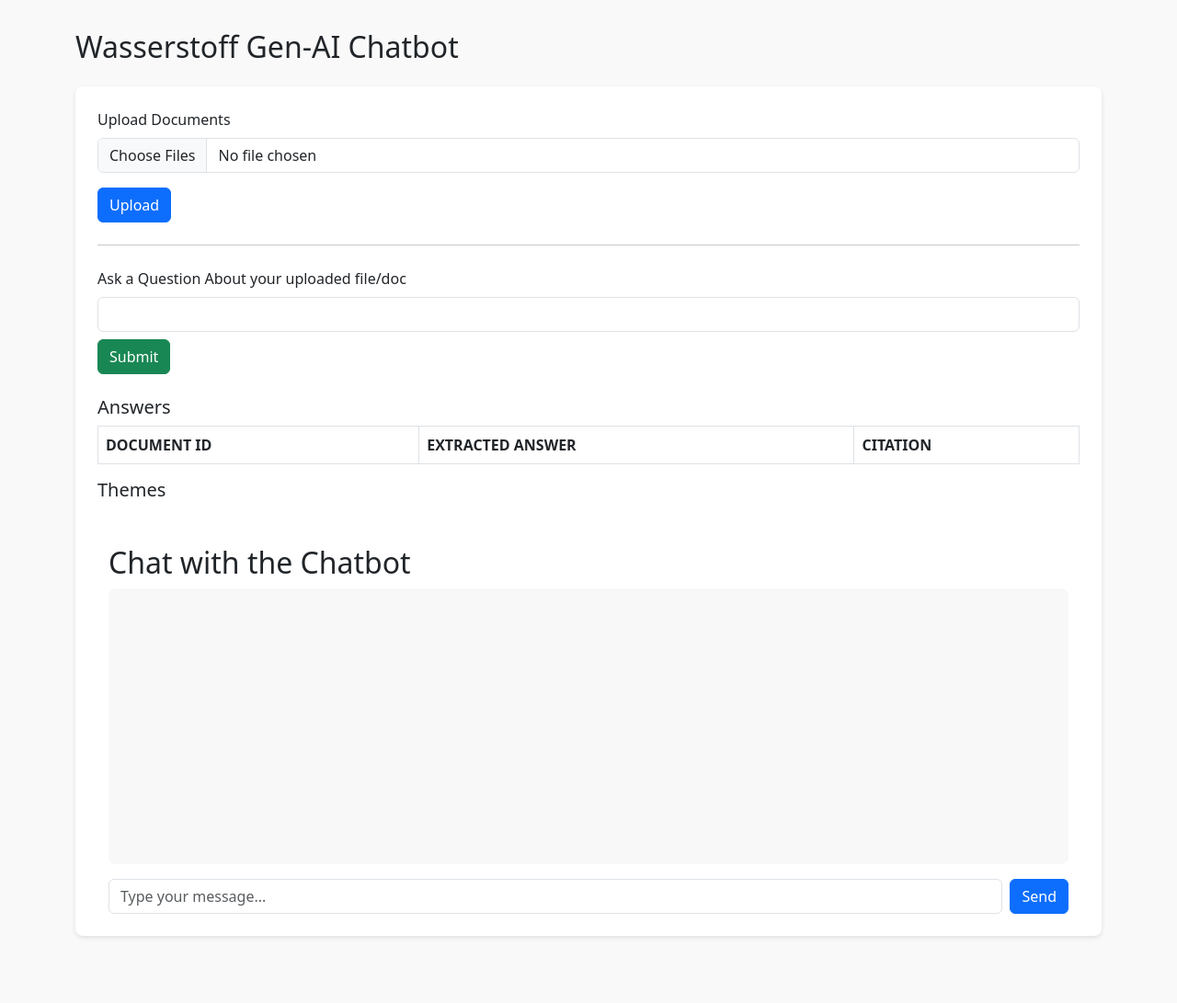
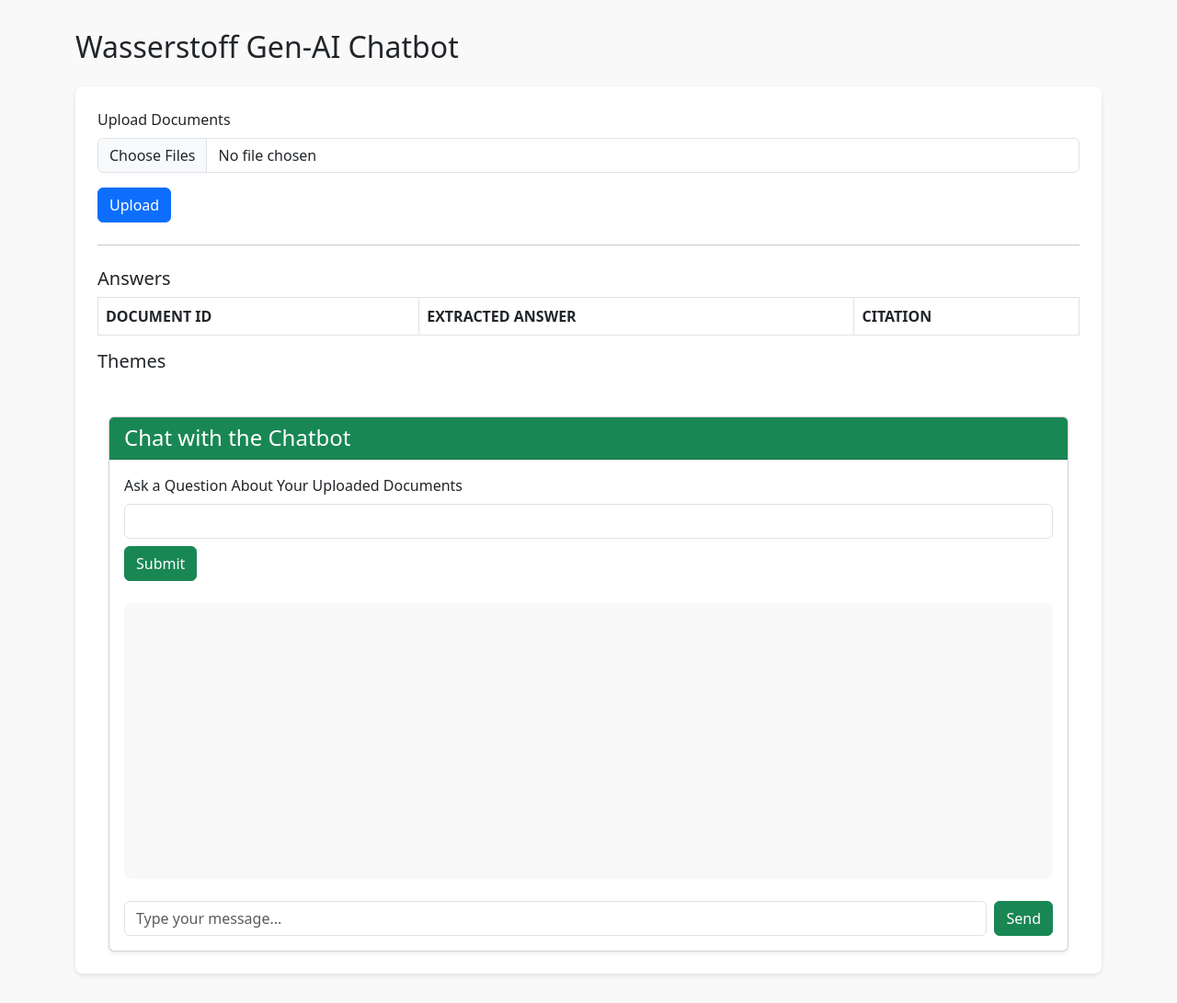
Before and after one commit to Atharv-web/atharv-gangodkar-wasserstoff-AiInternTask, a Flask app: page / in a window 1280 px wide. Shown: the whole page at 92% size. Before the commit the page ends 1020 px from the top, so only its background shows below. Run offline with Flask 3, Linux system fonts and the light colour scheme; lists and menus that the app fills with data are empty.

Commit message:
small changes made in app.py

```diff
--- a/chatbot/my_project/app.py
+++ b/chatbot/my_project/app.py
@@ -44,6 +44,7 @@ def ask_question():
         return jsonify({"error": "No question provided."}), 400
 
     result = answer_question_with_themes(user_question)
+    session_history.append(AIMessage(content = str(result)))
     return jsonify(result)
 
 @app.route("/chat", methods=["POST"])
@@ -52,9 +53,8 @@ def chat():
     if not user_message:
         return jsonify({"error": "No message provided."}), 400
 
-    session_history.append(HumanMessage(content=user_message))
-
     try:
+        session_history.append(HumanMessage(content=user_message))
         bot_response = chatbot(session_history)
         session_history.append(AIMessage(content=bot_response))
         return jsonify({"response": bot_response})
--- a/chatbot/my_project/models/embeddings.py
+++ b/chatbot/my_project/models/embeddings.py
@@ -30,9 +30,6 @@ def embed_and_index(loaded_docs):
     # Add documents to the vector store
     vecdb.add_documents(loaded_docs)
 
-    # Save the vector store
-    # vecdb.save_local(DATABASE_NAME)
-
 def semantic_search(query):
     global vecdb
 
@@ -48,7 +45,7 @@ def semantic_search(query):
             )
 
         retriever = vecdb.as_retriever(
-            search_kwargs={"k": 3}  # Limit to top 3 most relevant documents
+            search_kwargs={"k": 3}
         )
         retrieved_docs = retriever.invoke(query)
         return retrieved_docs
--- a/chatbot/my_project/models/llm.py
+++ b/chatbot/my_project/models/llm.py
@@ -52,10 +52,9 @@ Return your answer in this JSON format:
     }}
   ]
 }}
-
 """
     model = model_call()
-    # # Run Model call
+
     response = model.invoke(prompt)
     try:
         # Clean the response content and parse JSON
--- a/chatbot/my_project/services/query.py
+++ b/chatbot/my_project/services/query.py
@@ -1,7 +1,5 @@
 from models.llm import get_answer_and_themes,model_call
 from models.embeddings import semantic_search
-from langchain_core.messages import HumanMessage,AIMessage
-import json
 
 def answer_question_with_themes(query):
     top_docs = semantic_search(query)
--- a/chatbot/my_project/templates/index.html
+++ b/chatbot/my_project/templates/index.html
@@ -24,12 +24,6 @@
 
         <hr class="my-4">
 
-        <form id="queryForm">
-            <label for="question" class="form-label">Ask a Question About your uploaded file/doc</label>
-            <input type="text" class="form-control" id="question" name="question" required>
-            <button type="submit" class="btn btn-success mt-2">Submit</button>
-        </form>
-
         <div class="output mt-4">
             <h5>Answers</h5>
             <table class="table table-bordered" id="answersTable">
@@ -42,14 +36,29 @@
         </div>
 
         <div class="container mt-5">
-            <h2>Chat with the Chatbot</h2>
-            <div id="chatWindow" style="height: 300px; overflow-y: auto; background: #f8f8f8; padding: 1rem; border-radius: 8px; margin-bottom: 1rem;">
-              <!-- Chat history will appear here -->
+            <div class="card shadow-sm">
+                <div class="card-header bg-success text-white">
+                    <h4 class="mb-0">Chat with the Chatbot</h4>
+                </div>
+                <div class="card-body">
+                    <form id="queryForm" class="mb-4">
+                        <label for="question" class="form-label">Ask a Question About Your Uploaded Documents</label>
+                        <input type="text" class="form-control" id="question" name="question" required>
+                        <button type="submit" class="btn btn-success mt-2">Submit</button>
+                    </form>
+
+                    <div id="chatWindow"
+                        class="mb-4"
+                        style="height: 300px; overflow-y: auto; background: #f8f8f8; padding: 1rem; border-radius: 8px;">
+                        <!-- Chat history will appear here -->
+                    </div>
+
+                    <form id="chatForm" class="d-flex">
+                        <input type="text" class="form-control me-2" id="chatMessage" placeholder="Type your message..." required>
+                        <button type="submit" class="btn btn-success">Send</button>
+                    </form>
+                </div>
             </div>
-            <form id="chatForm" class="d-flex">
-              <input type="text" class="form-control me-2" id="chatMessage" placeholder="Type your message..." required>
-              <button type="submit" class="btn btn-primary">Send</button>
-            </form>
         </div>
     </div>
 </div>
@@ -109,7 +118,7 @@
     const res = await fetch('/chat', {
       method: 'POST',
       headers: { 'Content-Type': 'application/json' },
-      body: JSON.stringify({ message: userMessage})
+      body: JSON.stringify({message: userMessage})
     });
     const data = await res.json();
 
```
Also changed, not shown: 1 other file.
